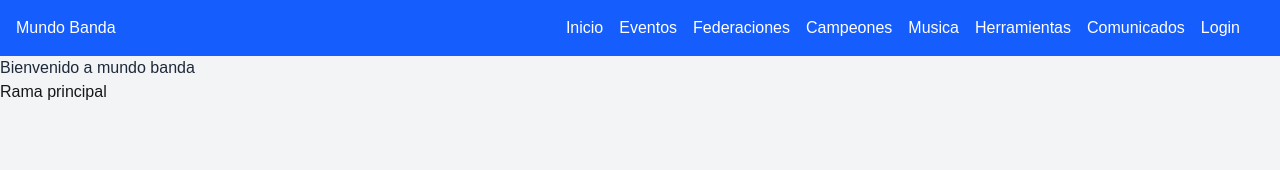
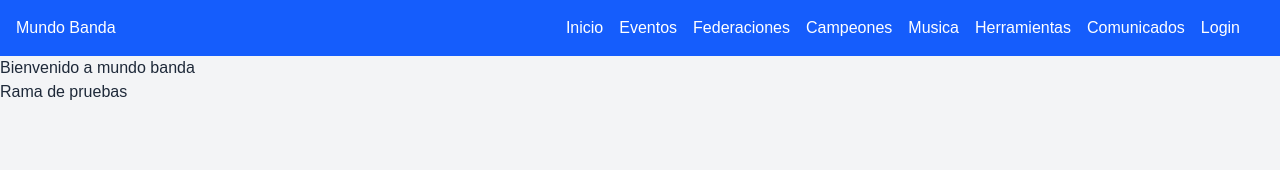
Before and after one commit to OscarMrzz/mundoBanda, a Next.js app: page / in a window 1280 px wide. Shown: the top 170 px of the page. Built offline with nearby package versions, Linux system fonts and the light colour scheme.

Commit message:
inciando rama de pruebas

```diff
--- a/src/app/page.tsx
+++ b/src/app/page.tsx
@@ -5,7 +5,7 @@ const page = () => {
   return (
    <div>
     <h1 className='text-gray-800'>Bienvenido a mundo banda</h1>
-<p>Rama principal</p>
+<p className='text-gray-800'>Rama de pruebas</p>
 
 
    </div>
```
